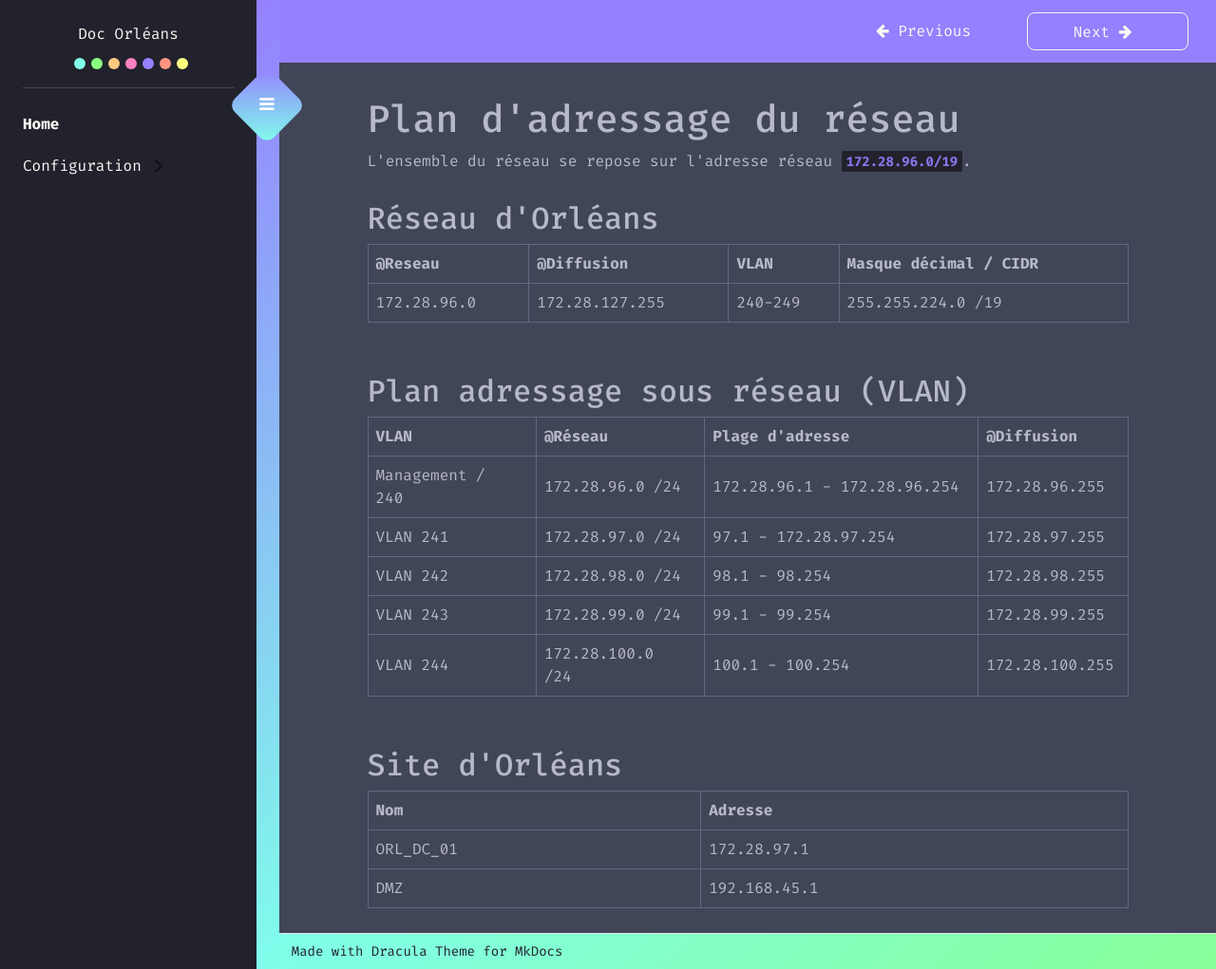
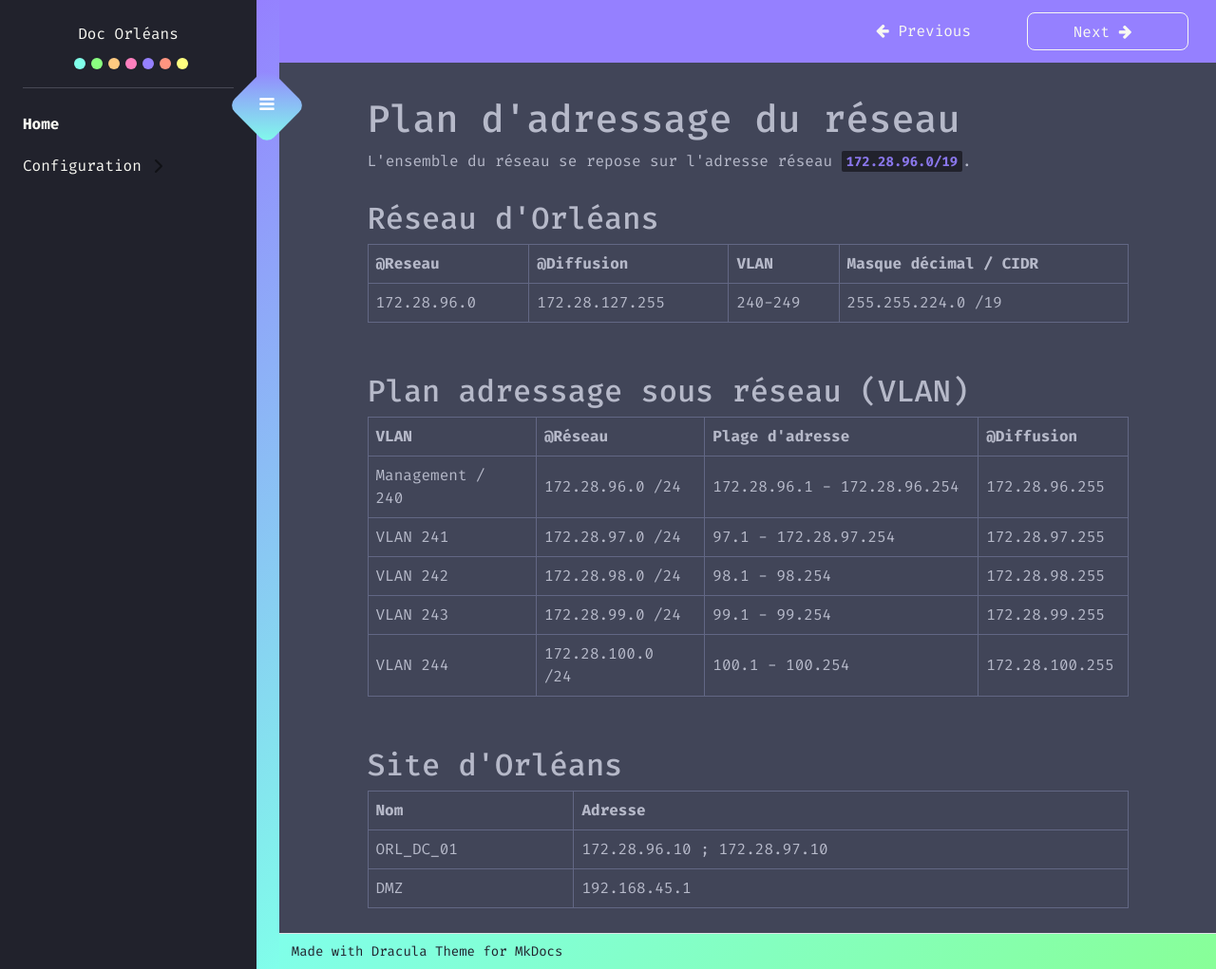
Before and after one commit to eRaETatsuya/OrleansSIO.github.io, an MkDocs documentation site: the page built from docs/index.md, in a window 1280 px wide and 1021 px high. Shown: the whole window at 95% size. Built offline with MkDocs 1.6.1 and Material for MkDocs 9.7.7, drawn with Linux system fonts in a browser that asks for light colours.

Commit message:
Update index.md

```diff
--- a/docs/index.md
+++ b/docs/index.md
@@ -25,5 +25,5 @@
 ## Site d'Orléans
 | Nom | Adresse |
 |-----------|---------|
-|ORL_DC_01|172.28.97.1|
+|ORL_DC_01|172.28.96.10 ; 172.28.97.10|
 |DMZ|192.168.45.1|
```
